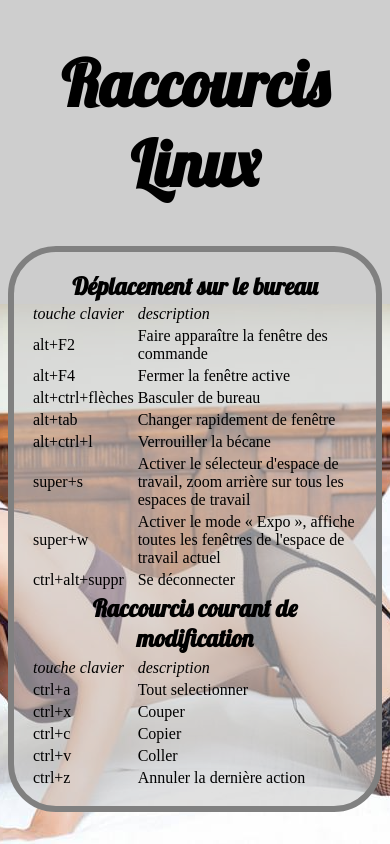
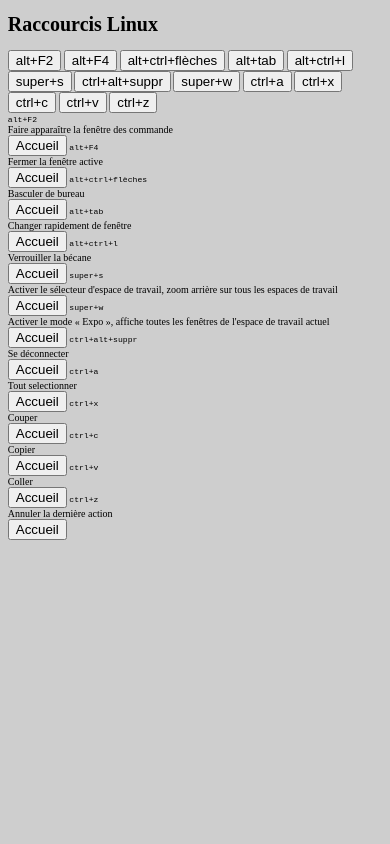
Before and after one commit to lecocqmanwell/02_CS_raccourcis_linux, a plain HTML site: page index.html in a window 390 px wide. Drawn offline with Linux system fonts and the light colour scheme.

Commit message:
structure html revue, debut du css Mobile first

```diff
--- a/index.css
+++ b/index.css
@@ -1,27 +1,44 @@
+body {
+  background-color: #CECECE;
+font-size: 62.5%;
+margin: 2%;
+}
+
+
+
+
+
+/*-----------------------------------mobile-------------------------------------
+------------------------------------------------------------------------------*/
+@media screen and (max-width:320px){
+
+
+
+header{
+
+font-family: "Lobster", cursive;
+padding-top: 25%;
+padding-bottom: 35%;
+}
+
 h1 {
-font-family: 'Lobster', cursive;
-text-align: center;
+  padding-bottom: 35%;
+  text-align: center;
 font-size: 4em;
 }
 
-table{
-margin:auto;
-border: 0.4em solid grey;
-border-radius: 3em;
-padding: 1em;
-margin-bottom: 1em;
-background-color: rgba(206,206,206,0.6);
-}
-body {
-  background-image:url(photo1.jpg);
-  background-attachment: fixed;
-  background-repeat: no-repeat;
-  background-position: bottom center;
-  background-color: #CECECE;
+header input{
+width: 48%;
+text-decoration: none;
 
 }
-th {
-  font-family: 'Lobster', cursive;
-  font-size: 1.5em;
+.bouton {
+  text-decoration: none;
+}
+
+#lastbutton {
+padding-left: 25%;
+text-decoration: none;
+}
 
 }
--- a/index.html
+++ b/index.html
@@ -1,88 +1,90 @@
 <!DOCTYPE html>
 <html>
+
 <head>
-    <link type="text/css" rel="stylesheet" href="index.css"/>
+  <link type="text/css" rel="stylesheet" href="index.css" />
   <meta charset="utf-8">
+  <meta name="viewport" content="width-device-width, initial-scale=1.0" />
   <link href="https://fonts.googleapis.com/css?family=Lobster" rel="stylesheet" type="text/css">
   <title>Raccourcis Linux</title>
 
 </head>
+
 <body>
-    <h1>Raccourcis Linux</h1>
-      <table>
-        <thead>
-          <th colspan="2"> Déplacement sur le bureau</th>
-        </thead>
-        <tbody>
-          <tr>
-            <td><em>touche clavier</em></td>
-            <td><em>description</em></td>
-          </tr>
-          <tr>
-            <td>alt+F2</td>
-            <td>Faire apparaître la fenêtre des commande</td>
-          </tr>
-          <tr>
-            <td>alt+F4</td>
-            <td>Fermer la fenêtre active</td>
-          </tr>
-          <tr>
-            <td>alt+ctrl+flèches</td>
-            <td>Basculer de bureau</td>
-          </tr>
-          <tr>
-            <td>alt+tab</td>
-            <td>Changer rapidement de fenêtre</td>
-          </tr>
-          <tr>
-            <td>alt+ctrl+l</td>
-            <td>Verrouiller la bécane</td>
-          </tr>
-          <tr>
-            <td>super+s</td>
-            <td>Activer le sélecteur d'espace de travail, zoom arrière sur tous les espaces de travail</td>
-          </tr>
-          <tr>
-            <td>super+w</td>
-            <td>Activer le mode « Expo », affiche toutes les fenêtres de l'espace de travail actuel</td>
-          </tr>
-          <tr>
-            <td>ctrl+alt+suppr</td>
-            <td>Se déconnecter</td>
-          </tr>
-            <th colspan="2">Raccourcis courant de modification</th>
-          <tr>
-          <tr>
-            <td><em>touche clavier</em></td>
-            <td><em>description</em></td>
-          </tr>
-            <td>ctrl+a</td>
-            <td>Tout selectionner</td>
-          </tr>
-          <tr>
-            <td>ctrl+x</td>
-            <td>Couper</td>
-          </tr>
-          <tr>
-            <td>ctrl+c</td>
-            <td>Copier</td>
-          </tr>
-          <tr>
-            <td>ctrl+v</td>
-            <td>Coller</td>
-          </tr>
-          <tr>
-            <td>ctrl+z</td>
-            <td>Annuler la dernière action</td>
-          </tr>
-        </tbody>
-      </table>
+<header>
+
+  <h1 id="accueil">Raccourcis Linux</h1>
+
+  <a href="#altf2" class="bouton"><input type="button" value="alt+F2"></a>
+  <a href="#altf4" class="bouton"><input type="button" value="alt+F4"></a>
+  <a href="#altctrlf" class="bouton"><input type="button" value="alt+ctrl+flèches"></a>
+  <a href="#alttab" class="bouton"><input type="button" value="alt+tab"></a>
+  <a href="#altctrll" class="bouton"><input type="button" value="alt+ctrl+l"></a>
+  <a href="#supers" class="bouton"><input type="button" value="super+s"></a>
+  <a href="#ctrlaltsupp" class="bouton"><input type="button" value="ctrl+alt+suppr"></a>
+
+  <a href="#superw" class="bouton"><input type="button" value="super+w"></a>
+  <a href="#ctrla" class="bouton"><input type="button" value="ctrl+a"></a>
+  <a href="#ctrlx" class="bouton"><input type="button" value="ctrl+x"></a>
+  <a href="#ctrlc" class="bouton"><input type="button" value="ctrl+c"></a>
+  <a href="#ctrlv" class="bouton"><input type="button" value="ctrl+v"></a>
+  <a href="#ctrlz" id="lastbutton"><input  type="button" value="ctrl+z"></a>
+
+</header>
 
 
 
+  <code id="altf2">alt+F2</code>
+  <dt>Faire apparaître la fenêtre des commande</dt>
 
+      <a href="#accueil"><input type="button" value="Accueil"></a>
+  <code id="altf4">alt+F4</code>
+  <dt>Fermer la fenêtre active</dt>
 
+<a href="#accueil"><input type="button" value="Accueil"></a>
+  <code id="altctrlf">alt+ctrl+flèches</code>
+  <dt>Basculer de bureau</dt>
 
+<a href="#accueil"><input type="button" value="Accueil"></a>
+  <code id="alttab">alt+tab</code>
+  <dt>Changer rapidement de fenêtre</dt>
+
+<a href="#accueil"><input type="button" value="Accueil"></a>
+  <code id="altctrll">alt+ctrl+l</code>
+  <dt>Verrouiller la bécane</dt>
+
+<a href="#accueil"><input type="button" value="Accueil"></a>
+  <code id="supers">super+s</code>
+  <dt>Activer le sélecteur d'espace de travail, zoom arrière sur tous les espaces de travail</dt>
+
+<a href="#accueil"><input type="button" value="Accueil"></a>
+  <code id="superw">super+w</code>
+  <dt>Activer le mode « Expo », affiche toutes les fenêtres de l'espace de travail actuel
+  </dt>
+<a href="#accueil"><input type="button" value="Accueil"></a>
+  <code id="ctrlaltsupp">ctrl+alt+suppr</code>
+  <dt>Se déconnecter</dt>
+
+<a href="#accueil"><input type="button" value="Accueil"></a>
+  <code id="ctrla">ctrl+a</code>
+  <dt>Tout selectionner</dt>
+
+<a href="#accueil"><input type="button" value="Accueil"></a>
+  <code id="ctrlx">ctrl+x</code>
+  <dt>Couper</dt>
+
+<a href="#accueil"><input type="button" value="Accueil"></a>
+  <code id="ctrlc">ctrl+c</code>
+  <dt>Copier</dt>
+<a href="#accueil"><input type="button" value="Accueil"></a>
+  <code id="ctrlv">ctrl+v</code>
+  <dt>Coller</dt>
+
+<a href="#accueil"><input type="button" value="Accueil"></a>
+  <code id="ctrlz">ctrl+z</code>
+  <dt> Annuler la dernière action</dt>
+
+<a href="#accueil"><input type="button" value="Accueil"></a>
 </body>
 
 </html>
```
Lines whose indentation alone changed are shown as unchanged.
